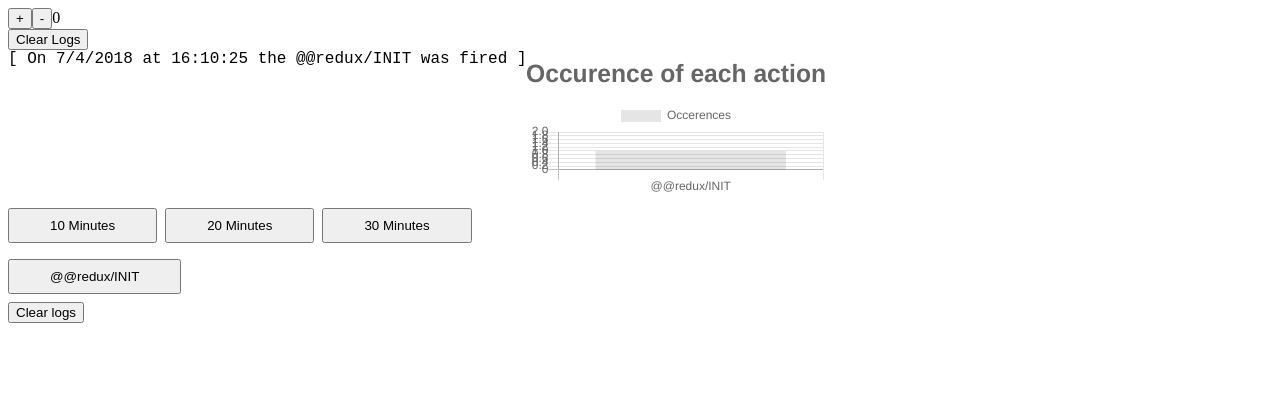
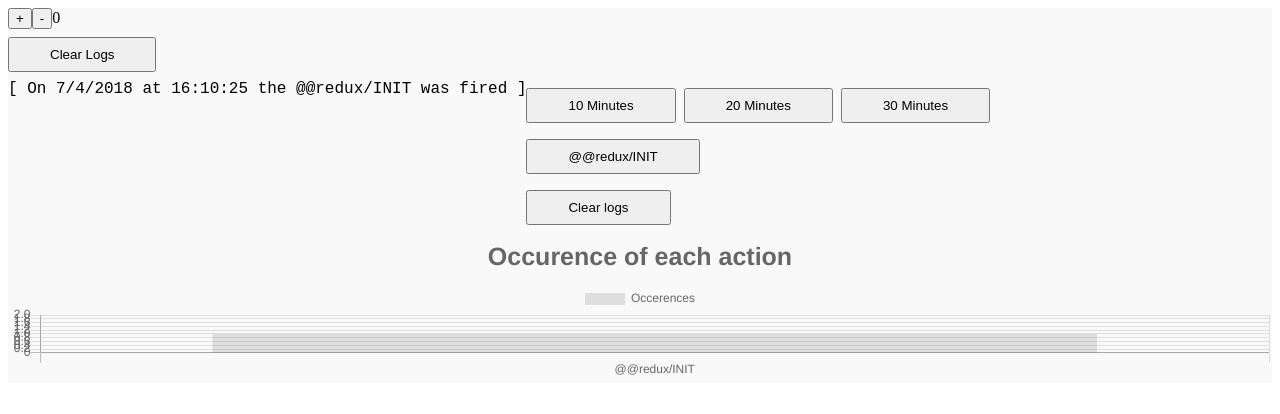
Before and after one commit to SteliosVoskos/ReduxLoggerComponent, a React app: page / in a window 1280 px wide. Shown: the top 414 px of the page. Built offline with nearby package versions, Linux system fonts and the light colour scheme.

Commit message:
Added some basic styling and removed unused code

```diff
--- a/src/components/App.js
+++ b/src/components/App.js
@@ -3,9 +3,17 @@ import LoggerContainer from '../containers/LoggerContainer';
 import DecrementContainer from '../containers/DecrementContainer';
 
 export default class App extends Component {
+  getStyles() {
+    return {
+      container: {
+        backgroundColor: '#f9f9f9'
+      }
+    }
+  }
+
   render() {
     return (
-      <div>
+      <div style={this.getStyles().container}>
         <DecrementContainer />
         <LoggerContainer />
       </div>
--- a/src/components/Chart.js
+++ b/src/components/Chart.js
@@ -26,7 +26,7 @@ export default class Chart extends Component {
                 chartData: {
                     labels: this.props.labels,
                     datasets: [{
-                        label:'Occerences',
+                        label: this.props.label,
                         data: this.props.data
                     }]
                 }
@@ -44,7 +44,7 @@ export default class Chart extends Component {
                             maintainAspectRatio: false,
                             title: {
                                 display: this.props.displayTitle,
-                                text: 'Occurence of each action',
+                                text: this.props.title,
                                 fontSize: 25
                             }
                         }
--- a/src/components/Filters.js
+++ b/src/components/Filters.js
@@ -28,10 +28,9 @@ export default class Filters extends Component {
 
     getStyles() {
         return {
-            container: {
-                display: 'flex',
-                flex: 1,
-                flexDirection: 'row'
+            timeStampLogsContainer: {
+                maxHeight: 236,
+                overflowY: 'scroll'
             },
             buttons: {
                 padding: '8px 40px',
@@ -75,7 +74,7 @@ export default class Filters extends Component {
             return null;
         }
 
-        return <button onClick={functionName}>Clear logs</button>;
+        return <button onClick={functionName} style={this.getStyles().buttons}>Clear logs</button>;
     }
 
     renderButtonsAndFilteredLogs() {
@@ -84,12 +83,12 @@ export default class Filters extends Component {
         if (persistedLogs.length) {
             return (
                 <div>
-                    <div>
-                        <button style={this.getStyles().buttons} onClick={this.handle10MinutesClick}>10 Minutes</button>
-                        <button style={this.getStyles().buttons} onClick={this.handle20MinutesClick}>20 Minutes</button>
-                        <button style={this.getStyles().buttons} onClick={this.handle30MinutesClick}>30 Minutes</button>
+                    <button style={this.getStyles().buttons} onClick={this.handle10MinutesClick}>10 Minutes</button>
+                    <button style={this.getStyles().buttons} onClick={this.handle20MinutesClick}>20 Minutes</button>
+                    <button style={this.getStyles().buttons} onClick={this.handle30MinutesClick}>30 Minutes</button>
+                    {this.renderClearButton(this.props.logs, this.handleClearTimeStampFilteredActions)}
+                    <div style={this.getStyles().timeStampLogsContainer}>
                         {this.renderFilteredLogsByTimeStamp()}
-                        {this.renderClearButton(this.props.logs, this.handleClearTimeStampFilteredActions)}
                     </div>
                     <div>
                         {this.renderActionFilterButtons()}
--- a/src/components/Logger.js
+++ b/src/components/Logger.js
@@ -10,9 +10,17 @@ export default class Logger extends Component {
 
     getStyles() {
         return {
+            logs: {
+                maxHeight: 235,
+                overflowY: 'scroll'
+            },
             logsContainer: {
                 display: 'flex',
                 flexDirection: 'row'
+            },
+            buttons: {
+                padding: '8px 40px',
+                margin: '8px 8px 8px 0'
             }
         };
     }
@@ -26,7 +34,7 @@ export default class Logger extends Component {
             return null;
         }
 
-        return <button onClick={this.handleClearLogClick}>Clear Logs</button>;
+        return <button onClick={this.handleClearLogClick} style={this.getStyles().buttons}>Clear Logs</button>;
     }
 
     render() {
@@ -35,13 +43,15 @@ export default class Logger extends Component {
                 <div>
                 {this.renderClearButton()}
                     <div style={this.getStyles().logsContainer}>
-                        {this.renderLogs()}
-                        {this.props.persistedLogs.length && <Table
+                        <div style={this.getStyles().logs}>
+                            {this.renderLogs()}
+                        </div>
+                        <FiltersContainer />
+                    </div>
+                    <div>
+                    {this.props.persistedLogs.length && <Table
                             tableOfActionOccurences={this.props.tableOfActionOccurences}
                         />}
-                    </div>
-                    <div>
-                        <FiltersContainer />
                     </div>
                 </div>
             </div>
--- a/src/components/Table.js
+++ b/src/components/Table.js
@@ -12,8 +12,10 @@ export default class Table extends Component {
         return (
             <div>
                 <Chart
+                    data={this.createArrayFromKeysOrValues(tableOfActionOccurences, 'values')}
+                    label="Occurences"
                     labels={this.createArrayFromKeysOrValues(tableOfActionOccurences, 'keys')}
-                    data={this.createArrayFromKeysOrValues(tableOfActionOccurences, 'values')}
+                    title="Occurence of each action"
                 />
             </div>
         );
--- a/src/containers/FiltersContainer.js
+++ b/src/containers/FiltersContainer.js
@@ -7,6 +7,7 @@ function uniq(array, param){
       return givenArray.map(function(mapItem){ return mapItem[param]; }).indexOf(item[param]) === pos;
     });
 }
+
 function mapStateToProps(state) {
     const { filteredLogs, logs, persistedLogs } = state.logger.logWorker;
     return {
--- a/src/containers/LoggerContainer.js
+++ b/src/containers/LoggerContainer.js
@@ -6,7 +6,6 @@ import { logCounter } from '../services/logCounter';
 
 function mapStateToProps(state) {
     const { logs, persistedLogs } = state.logger.logWorker;
-    console.log(persistedLogs);
     const arrayOfActionTypes = [];
     const actionTypeString = persistedLogs.length && persistedLogs.map(log => log.actionType);
     const actionTypeArray = arrayOfActionTypes.concat(actionTypeString);
--- a/src/reducers/logger.js
+++ b/src/reducers/logger.js
@@ -2,8 +2,7 @@ import { combineReducers } from 'redux';
 const initialState = {
     filteredLogs: [],
     persistedLogs: [],
-    logs: [],
-    header: ''
+    logs: []
 };
 
 const logWorker = (state=initialState, action) => {
```
